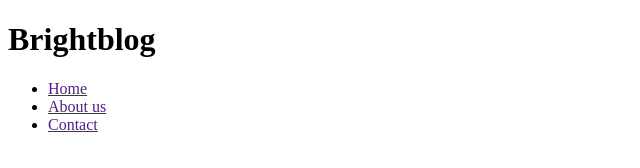
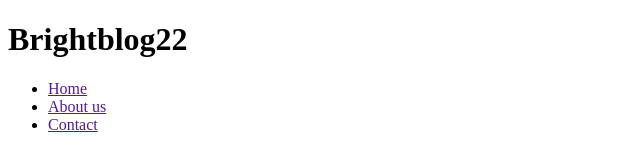
Before and after one commit to Aaywok/Aaywok.github.io, a plain HTML site: page index.html in a window 1280 px wide. Shown: the full height of the page, 0-640 px from the left. Drawn offline with Linux system fonts and the light colour scheme.

Commit message:
aa
changed name to 22

```diff
--- a/index.html
+++ b/index.html
@@ -8,7 +8,7 @@
 <body>
   <header>
     <!-- comment -->
-     <h1>Brightblog</h1>
+     <h1>Brightblog22</h1>
      <nav>
       <ul>
         <li>
@@ -33,6 +33,5 @@
 </footer>
 
 
-
 </body>
 </html>
```
